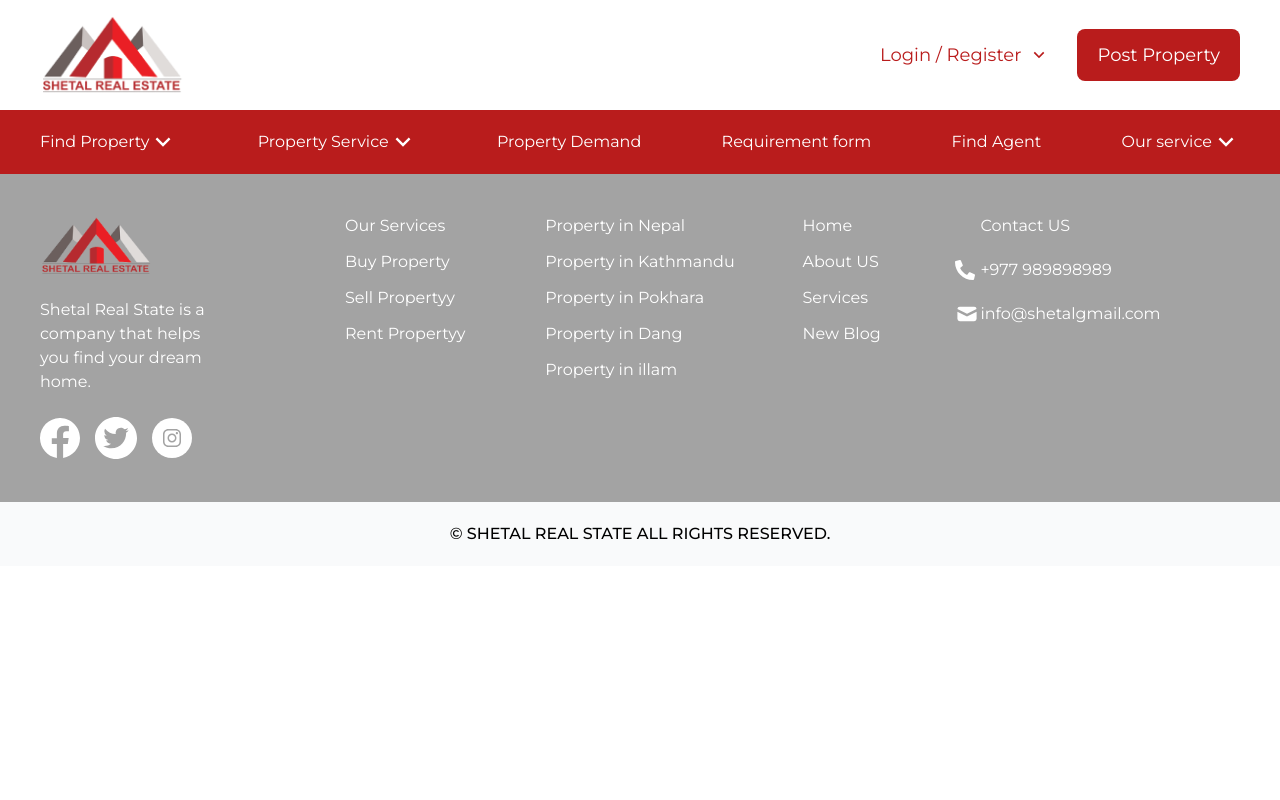
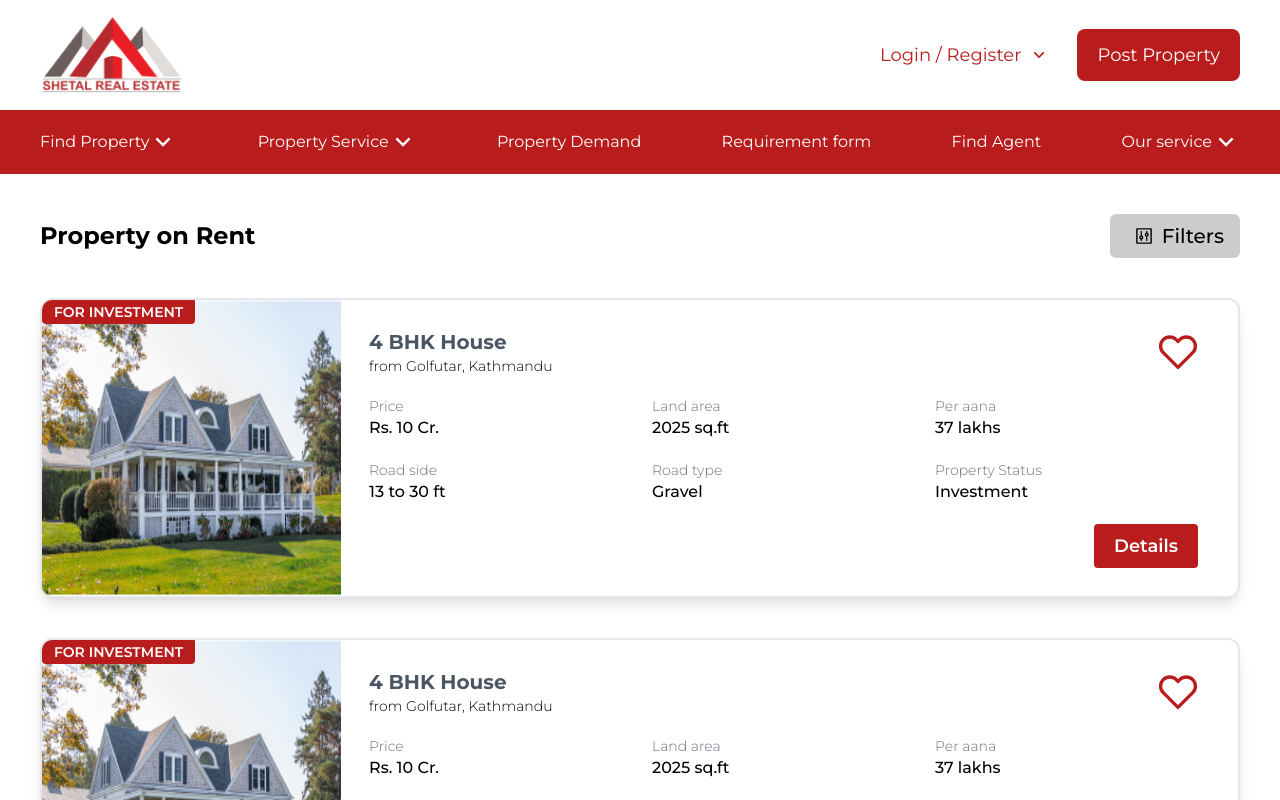
Before and after one commit to nikhilpantha/sheetalproperty, a React (Create React App) app: page /productSearch in a window 1280 px wide. Shown: the top 800 px of the page. Built offline with nearby package versions, Linux system fonts and the light colour scheme.

Commit message:
filter page

```diff
--- a/src/App.js
+++ b/src/App.js
@@ -19,7 +19,9 @@ import MyProfile from "./pages/MyProfile";
 import PostProperty from "./pages/PostProperty";
 import PropertyDemand from "./pages/PropertyDemand";
 import FindAgent from "./pages/FindAgent";
+import ProductSearch from "./pages/ProductSearch";
 import SingleAgent from "./pages/SingleAgent";
+import InvestDetails from "./pages/InvestDetails";
 
 function App() {
   return (
@@ -42,7 +44,10 @@ function App() {
             <Route path="/propertyDemand" element={<PropertyDemand />} />
             <Route path="/findAgent" element={<FindAgent />} />
             <Route path="/singleAgent" element={<SingleAgent />} />
+            <Route path="/productSearch" element={<ProductSearch />} />
+            <Route path="/investDetail" element={<InvestDetails />} />
             <Route path="/project" element={<Project />} />
+
             <Route
               path="/investment/viewallproduct"
               element={<InvestmentAllProduct />}
--- a/src/components/Object/product.js
+++ b/src/components/Object/product.js
@@ -1,4 +1,5 @@
 export const product = {
+  image: "unsplash.png",
   title: "4 BHK House",
   address: "Golfutar, Kathmandu",
   by: "Sheetal Property",
@@ -22,7 +23,10 @@ export const product = {
   electricity: "No/Rare Power cut",
   lift: "No",
   TotalUnits: 408,
+  RoadSide: "13 to 30 ft",
+  RoadType: "Gravel",
   TotalTower: 204,
+  PerAana: "37 lakhs",
   PropertyType: "View Tower",
   LaunchDate: "Jan 5, 2022",
   construction: "5-10 years",
@@ -31,4 +35,5 @@ export const product = {
   report: "Sold Outs",
   Pincode: 12335,
   unitsAvailable: "1",
+  PropertyStatus: "Investment",
 };
--- /dev/null
+++ b/src/components/ProductFilter/FilterModal.jsx
@@ -0,0 +1,63 @@
+import React from "react";
+import { Menu, Transition } from "@headlessui/react";
+import { Fragment } from "react";
+import { AiOutlineControl } from "react-icons/ai";
+
+const filterModal = () => {
+  return (
+    <div className="w-56 text-right">
+      <Menu as="div" className="relative inline-block text-left">
+        <div>
+          <Menu.Button className="inline-flex justify-center space-x-3 items-center w-full px-4 py-2 text-xl font-medium bg-black rounded-md bg-opacity-20 hover:bg-opacity-30 focus:outline-none focus-visible:ring-2 focus-visible:ring-white focus-visible:ring-opacity-75">
+            <AiOutlineControl
+              className="w-5 h-5 ml-2 -mr-1"
+              aria-hidden="true"
+            />
+            <span>Filters</span>
+          </Menu.Button>
+        </div>
+        <Transition
+          as={Fragment}
+          enter="transition ease-out duration-100"
+          enterFrom="transform opacity-0 scale-95"
+          enterTo="transform opacity-100 scale-100"
+          leave="transition ease-in duration-75"
+          leaveFrom="transform opacity-100 scale-100"
+          leaveTo="transform opacity-0 scale-95"
+        >
+          <Menu.Items className="absolute right-0 w-56 lg:w-96 mt-2 origin-top-right z-20 bg-white divide-y divide-gray-100 rounded-md shadow-lg ring-1 ring-black ring-opacity-5 focus:outline-none">
+            <Menu.Item>
+              <div className="flex justify-start items-start flex-col p-5 space-y-4 font-medium">
+                <button>Best Match</button>
+                <button>Price low to high </button>
+                <button>Price high to low</button>
+                <div>
+                  <h1>Price</h1>
+                  <form className="grid lg:grid-cols-2 gap-5">
+                    <input
+                      type={"text"}
+                      placeholder="Max"
+                      className="border rounded-lg p-2"
+                    />
+                    <input
+                      type={"text"}
+                      placeholder="Min"
+                      className="border rounded-lg p-2"
+                    />
+                  </form>
+                </div>
+                <div className="flex w-full justify-center">
+                  <button className="bg-red-700 text-white p-2 px-5 font-medium rounded">
+                    Proceed
+                  </button>
+                </div>
+              </div>
+            </Menu.Item>
+          </Menu.Items>
+        </Transition>
+      </Menu>
+    </div>
+  );
+};
+
+export default filterModal;
--- a/src/components/SingleProduct/Details.jsx
+++ b/src/components/SingleProduct/Details.jsx
@@ -82,13 +82,14 @@ const Details = () => {
               <span className="font-semibold text-lg">{product.parking}</span>
             </div>
           </div>
-          <div className="flex flex-col sm:flex-row space-y-5 sm:space-x-5  sm:space-y-0 sm:items-center">
+          <div className="grid grid-cols-2  sm:flex-row space-y-5 sm:space-x-5  sm:space-y-0 items-center">
             <button
               onClick={() => setOpen(true)}
-              className="px-5 py-3 text-white font-bold bg-red-700 rounded-lg"
+              className="col-span-2 px-5 py-3 text-white font-bold bg-red-700 rounded-lg"
             >
               Contact Owner
             </button>
+
             <Link to="/payRentOnline">
               <button className="px-5 py-3 text-red-700 border border-red-700 rounded-lg">
                 Get contact number
--- /dev/null
+++ b/src/components/card/FilterCard.jsx
@@ -0,0 +1,69 @@
+import React from "react";
+import { FiHeart } from "react-icons/fi";
+import { Link } from "react-router-dom";
+import { product } from "../Object/product";
+
+const FilterCard = () => {
+  return (
+    <Link to="/singleProduct">
+      <div className="grid sm:grid-cols-3 lg:grid-cols-4 w-full relative bg-white rounded-xl overflow-hidden shadow-lg border-2 border-gray-200">
+        <div>
+          <div className="rounded-b px-3 py-0.5 font-semibold absolute top-0 bg-red-700 text-sm text-white uppercase">
+            For {product.PropertyStatus}
+          </div>
+          <img
+            src="/unsplash.png"
+            alt="unsplash"
+            className="w-full bg-center h-full bg-cover"
+          />
+        </div>
+        <div className="rounded-md overflow-hidden sm:col-span-2 lg:col-span-3">
+          <div className="p-5 sm:p-7 xl:pr-10 space-y-5 font-light">
+            <div className="flex justify-between items-center">
+              <div>
+                <h1 className="font-bold text-gray-600 text-xl">
+                  {product.title}
+                </h1>
+                <h1 className="text-sm">from {product.address} </h1>
+              </div>
+              <FiHeart className="w-10 h-10 text-red-700" />
+            </div>
+            <div className="grid grid-cols-2 md:grid-cols-3 lg:grid-cols-3 gap-3 sm:gap-5">
+              <div className="flex flex-col">
+                <span className="text-sm text-gray-500">Price</span>
+                <span className="font-medium">{product.price}</span>
+              </div>
+              <div className="flex flex-col">
+                <span className="text-sm text-gray-500">Land area</span>
+                <span className="font-medium">{product.superArea}</span>
+              </div>
+              <div className="flex flex-col">
+                <span className="text-sm text-gray-500">Per aana</span>
+                <span className="font-medium">{product.PerAana}</span>
+              </div>
+              <div className="flex flex-col">
+                <span className="text-sm text-gray-500">Road side</span>
+                <span className="font-medium">{product.RoadSide}</span>
+              </div>
+              <div className="flex flex-col">
+                <span className="text-sm text-gray-500">Road type</span>
+                <span className="font-medium">{product.RoadType}</span>
+              </div>
+              <div className="flex flex-col">
+                <span className="text-sm text-gray-500">Property Status</span>
+                <span className="font-medium">{product.PropertyStatus}</span>
+              </div>
+            </div>
+            <div className="flex  justify-end">
+              <button className="bg-red-700 rounded text-white text-lg font-semibold px-5 py-2 w-full sm:w-auto">
+                Details
+              </button>
+            </div>
+          </div>
+        </div>
+      </div>
+    </Link>
+  );
+};
+
+export default FilterCard;
--- /dev/null
+++ b/src/components/filterDetails/ContactOwner.jsx
@@ -0,0 +1,39 @@
+import React from "react";
+
+const ContactOwner = () => {
+  return (
+    <div className="p-5 rounded space-y-5">
+      <form className="space-y-5 flex flex-col">
+        <input
+          type={"text"}
+          placeholder="Name"
+          className="border border-gray-300 rounded p-2"
+        />
+        <input
+          type={"email"}
+          placeholder="Email"
+          className="border border-gray-300 rounded p-2"
+        />
+        <input
+          type={"text"}
+          placeholder="Contact form "
+          className="border border-gray-300 rounded p-2"
+        />
+        <textarea
+          rows={3}
+          placeholder="Message"
+          className="border border-gray-300 rounded p-2"
+        />
+
+        <button className="w-full bg-red-700 text-white px-5 py-2 rounded">
+          Contact
+        </button>
+        <button className="w-full text-red-700 border-2 border-red-700 px-5 py-2 rounded">
+          Send Direct Message
+        </button>
+      </form>
+    </div>
+  );
+};
+
+export default ContactOwner;
--- a/src/components/scheduleTour/MortageCalculator.jsx
+++ b/src/components/scheduleTour/MortageCalculator.jsx
@@ -2,7 +2,7 @@ import React from "react";
 
 const MortageCalculator = () => {
   return (
-    <div className="rounded-lg">
+    <div className="p-5 sm:p-0 rounded-lg">
       <h1 className="text-lg font-semibold pb-5">Mortage Calculator</h1>
       <form className="flex flex-col space-y-5">
         <input
--- a/src/components/scheduleTour/ScheduleTour.jsx
+++ b/src/components/scheduleTour/ScheduleTour.jsx
@@ -3,10 +3,10 @@ import MortageCalculator from "./MortageCalculator";
 
 const ScheduleTour = () => {
   return (
-    <div className="px-5 py-16 lg:px-10 space-y-8">
-      <div className="text-2xl font-bold">ScheduleTour</div>
+    <div className="sm:px-5 py-16 lg:px-10 space-y-8">
+      <div className="px-5 sm:px-0 text-2xl font-bold">ScheduleTour</div>
       <div className="grid lg:grid-cols-3 gap-10 xl:gap-16">
-        <div className="lg:col-span-2 border border-gray-300 rounded-lg p-5">
+        <div className="lg:col-span-2 border-b sm:border border-gray-300 sm:rounded-lg p-5">
           <form className="space-y-8">
             <div className="grid md:grid-cols-2 gap-5">
               <label className="flex flex-col">
--- /dev/null
+++ b/src/pages/InvestDetails.jsx
@@ -0,0 +1,50 @@
+import React from "react";
+import FilterCard from "../components/card/FilterCard";
+import ContactOwner from "../components/filterDetails/ContactOwner";
+import { product } from "../components/Object/product";
+import ScheduleTour from "../components/scheduleTour/ScheduleTour";
+import Description from "../components/SingleProduct/Description";
+
+const InvestDetails = () => {
+  return (
+    <div className="">
+      <div className="p-5 lg:p-10 text-2xl font-bold">
+        4 BHK House, Golfutar, KTM
+      </div>
+
+      <div className="p-5 lg:px-10 lg:pb-10 rounded-xl overflow-hidden">
+        <div className="rounded-b px-3 py-0.5 font-semibold absolute top-0 bg-red-700 text-sm text-white uppercase">
+          For {product.PropertyStatus}
+        </div>
+        <img
+          src="/unsplash.png"
+          alt="unsplash"
+          className="w-full bg-center h-96 bg-cover"
+        />
+      </div>
+      <div className="grid xl:grid-cols-4 gap-5 pr-5">
+        <div className="xl:col-span-3">
+          <Description />
+        </div>
+        <div className="lg:pt-16">
+          <ContactOwner />
+        </div>
+      </div>
+      <ScheduleTour />
+      <div className="p-5 lg:p-10 space-y-10">
+        <div className=" text-2xl font-bold">Similar Properties</div>
+        <div>
+          <FilterCard />
+        </div>
+        <div>
+          <FilterCard />
+        </div>
+        <div>
+          <FilterCard />
+        </div>
+      </div>
+    </div>
+  );
+};
+
+export default InvestDetails;
--- /dev/null
+++ b/src/pages/ProductSearch.jsx
@@ -0,0 +1,27 @@
+import React from "react";
+import FilterCard from "../components/card/FilterCard";
+import FilterModal from "../components/ProductFilter/FilterModal";
+
+const ProductSearch = () => {
+  return (
+    <div className="p-5 lg:p-10 space-y-10">
+      <div className="flex justify-between items-center">
+        <h1 className="text-2xl font-bold">Property on Rent</h1>
+        <FilterModal />
+      </div>
+      <div>
+        <FilterCard />
+      </div>
+      <div>
+        <FilterCard />
+      </div>
+      <div className="flex justify-center">
+        <button className="text-white bg-red-700 font-bold text-xl p-2 px-5 rounded">
+          View More
+        </button>
+      </div>
+    </div>
+  );
+};
+
+export default ProductSearch;
--- a/src/pages/SingleAgent.jsx
+++ b/src/pages/SingleAgent.jsx
@@ -13,6 +13,7 @@ const SingleAgent = () => {
       <div>
         <ContactForm />
       </div>
+
     </div>
   );
 };
```
Also changed, not shown: src/components/findAgent/SingleAgent/About.jsx (+3 -5 lines), public/invest.png (added).
